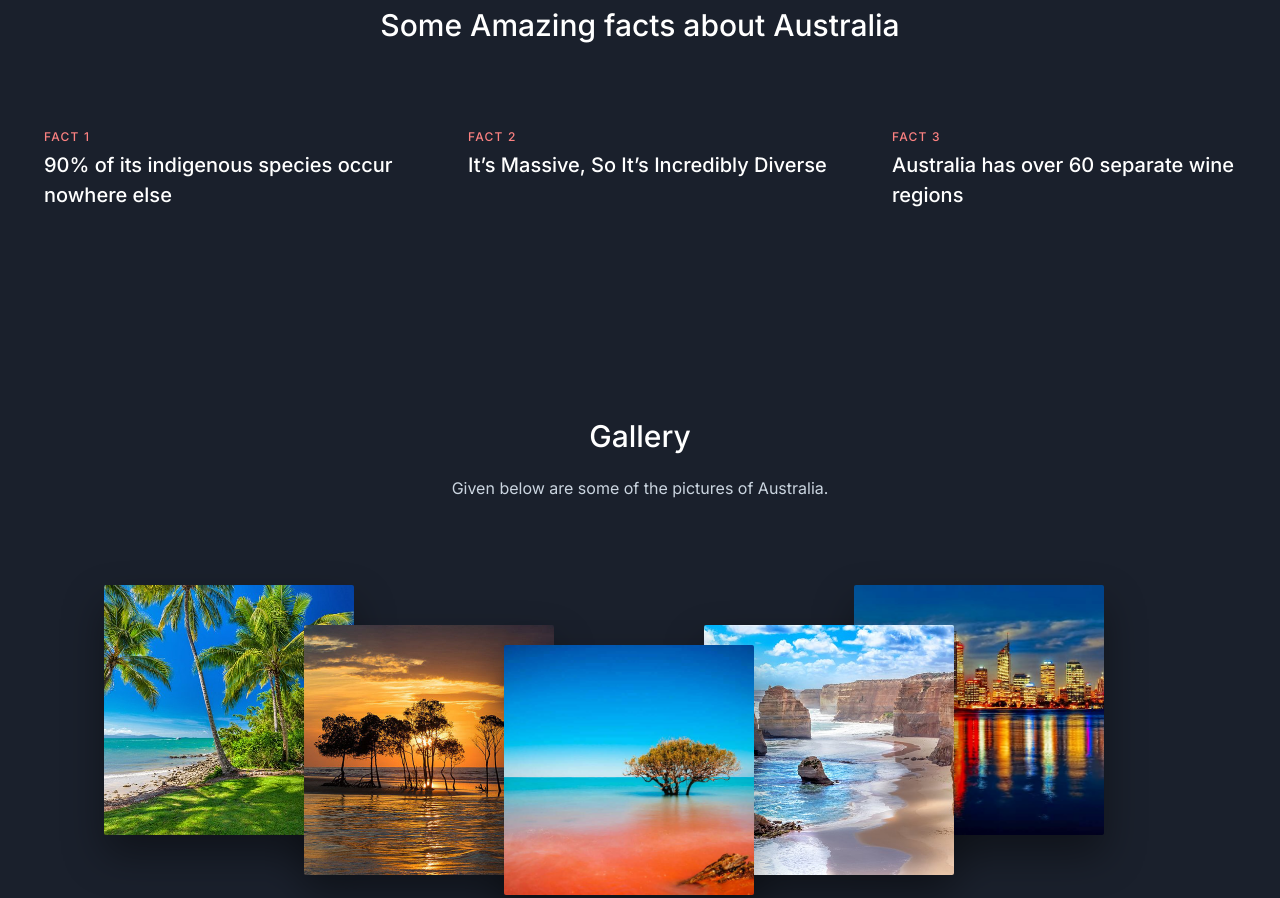
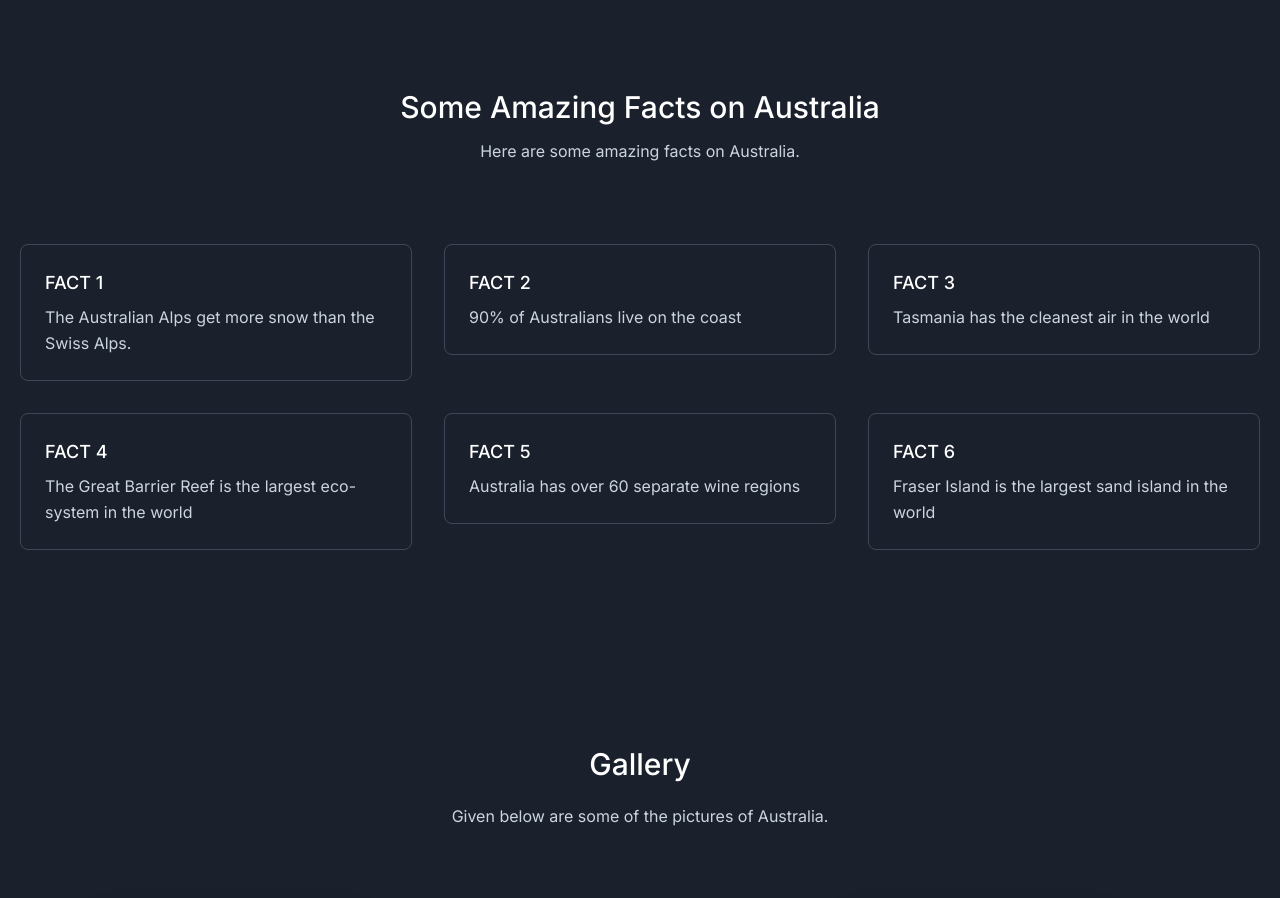
Before and after one commit to TheCoolGDev/australia-html-site, a plain HTML site: page index.html in a window 1280 px wide. Shown: the part 2513-3411 px from the top of the page. Drawn offline with nearby package versions, Linux system fonts and the light colour scheme.

Commit message:
Add images

```diff
--- a/index.html
+++ b/index.html
@@ -126,58 +126,20 @@
             </div>
          </section>
          <section id="culture" class="text-gray-400 bg-gray-900 body-font">
-            <div class="container px-5 py-24 mx-auto">
-               <div class="text-center mb-20">
-                  <h1 class="sm:text-3xl text-2xl font-medium title-font text-white mb-4">Culture Of People In Australia (NOT DONE)</h1>
-                  <p class="text-base leading-relaxed xl:w-2/4 lg:w-3/4 mx-auto text-gray-400 text-opacity-80">There is a bit of lifestyle difference betweeen Australia and Nepal.</p>
-                  <div class="flex mt-6 justify-center">
-                     <div class="w-16 h-1 rounded-full bg-red-500 inline-flex"></div>
-                  </div>
-               </div>
-               <div class="flex flex-wrap sm:-m-4 -mx-4 -mb-10 -mt-4 md:space-y-0 space-y-6">
-                  <div class="p-4 md:w-1/3 flex flex-col text-center items-center">
-                     <div class="w-20 h-20 inline-flex items-center justify-center rounded-full bg-gray-800 text-red-400 mb-5 flex-shrink-0">
-                        <svg fill="none" stroke="currentColor" stroke-linecap="round" stroke-linejoin="round" stroke-width="2" class="w-10 h-10" viewBox="0 0 24 24">
-                           <path d="M22 12h-4l-3 9L9 3l-3 9H2"></path>
-                        </svg>
-                     </div>
-                     <div class="flex-grow">
-                        <h2 class="text-white text-lg title-font font-medium mb-3">They are quite casual and informal</h2>
-                        <p class="leading-relaxed text-base">Australians are quite casual and informal. For example, most Australian students refer to their lecturers and tutors by their first names.</p>
-                     </div>
-                  </div>
-                  <div class="p-4 md:w-1/3 flex flex-col text-center items-center">
-                     <div class="w-20 h-20 inline-flex items-center justify-center rounded-full bg-gray-800 text-red-400 mb-5 flex-shrink-0">
-                        <svg fill="none" stroke="currentColor" stroke-linecap="round" stroke-linejoin="round" stroke-width="2" class="w-10 h-10" viewBox="0 0 24 24">
-                           <circle cx="6" cy="6" r="3"></circle>
-                           <circle cx="6" cy="18" r="3"></circle>
-                           <path d="M20 4L8.12 15.88M14.47 14.48L20 20M8.12 8.12L12 12"></path>
-                        </svg>
-                     </div>
-                     <div class="flex-grow">
-                        <h2 class="text-white text-lg title-font font-medium mb-3">They expect everyone to be treated equally.
-                        </h2>
-                        <p class="leading-relaxed text-base">Australians expect everyone to be treated equally. It is customary to thank shop assistants and other service staff when they assist you.
-                        </p>
-                     </div>
-                  </div>
-                  <div class="p-4 md:w-1/3 flex flex-col text-center items-center">
-                     <div class="w-20 h-20 inline-flex items-center justify-center rounded-full bg-gray-800 text-red-400 mb-5 flex-shrink-0">
-                        <svg fill="none" stroke="currentColor" stroke-linecap="round" stroke-linejoin="round" stroke-width="2" class="w-10 h-10" viewBox="0 0 24 24">
-                           <path d="M20 21v-2a4 4 0 00-4-4H8a4 4 0 00-4 4v2"></path>
-                           <circle cx="12" cy="7" r="4"></circle>
-                        </svg>
-                     </div>
-                     <div class="flex-grow">
-                        <h2 class="text-white text-lg title-font font-medium mb-3">They are very excited in sports.</h2>
-                        <p class="leading-relaxed text-base">The Australian sporting culture has been passed through generations, making for a population deeply invested in cricket, rugby, Australian Rules Football, soccer, tennis and more.
-                        </p>
-                     </div>
-                  </div>
-               </div>
+            <div class="container mx-auto flex px-5 py-24 items-center justify-center flex-col">
+              <img class="lg:w-2/6 md:w-3/6 w-5/6 mb-10 object-cover object-center rounded" alt="hero" src="/img/aussie_guys.jpg">
+              <div class="text-center lg:w-2/3 w-full">
+                <h1 class="title-font sm:text-4xl text-3xl mb-4 font-medium text-white">Culture in Australia</h1>
+                <p class="leading-relaxed mb-8">Australia is a vibrant, multicultural country. We are home to the world's oldest continuous cultures, as well as Australians who identify with more than 270 ancestries. Since 1945, almost seven million people have migrated to Australia. This rich, cultural diversity is one of their greatest strengths. <br><br><br> The population of Australia is a mixed population. Aborigines migrated about 30,000 years ago from South-east Asia is now in the minority- only about 1%. Their life style is typically distinct. They have preserved their rich culture. The ‘White Australia Policy’ is no more. In the recent past people from non-European nations also came as immigrants. They have highly modernized living standard. Out of total 22.5 million Australian populations, more than 92% live in cities concentrated mainly on the coasts in the south-west and south-east, including the ones in Tasmania. In this sense, Australia is the world’s most urbanized country.
+               </p>
+                <!-- <div class="flex justify-center">
+                  <button class="inline-flex text-white bg-red-500 border-0 py-2 px-6 focus:outline-none hover:bg-red-600 rounded text-lg">Button</button>
+                  <button class="ml-4 inline-flex text-gray-400 bg-gray-800 border-0 py-2 px-6 focus:outline-none hover:bg-gray-700 hover:text-white rounded text-lg">Button</button>
+                </div> -->
+              </div>
             </div>
-         </section>
-         <section id="stats" class="text-gray-400 bg-gray-900 body-font">
+          </section>
+                    <section id="stats" class="text-gray-400 bg-gray-900 body-font">
             <div class="container px-5 py-24 mx-auto">
                <div class="flex flex-col text-center w-full mb-20">
                   <h1 class="sm:text-3xl text-2xl font-medium title-font mb-4 text-white">Some Statistics Of Australia</h1>
@@ -228,44 +190,94 @@
          </section>
 
 
-         <section id="facts" class="text-gray-400 bg-gray-900 body-font" style="margin-top: 80px;">
-
+         <section id="facts" class="text-gray-400 body-font bg-gray-900">
             <div class="container px-5 py-24 mx-auto">
-               <h1 class="sm:text-3xl text-2xl font-medium title-font text-center text-white mb-20">Some Amazing facts about Australia</h1>
-              <div class="flex flex-wrap -mx-4 -my-8">
-                <div class="py-8 px-4 lg:w-1/3">
-                  <div class="h-full flex items-start">
-                    <div class="flex-grow pl-6">
-                      <h2 class="tracking-widest text-xs title-font font-medium text-red-400 mb-1">FACT 1</h2>
-                      <h1 class="title-font text-xl font-medium text-white mb-3">90% of its indigenous species occur nowhere else</h1>
-                      <!-- <p class="leading-relaxed mb-5">Photo booth fam kinfolk cold-pressed sriracha leggings jianbing microdosing tousled waistcoat.</p> -->
-                    </div>
+              <div class="flex flex-wrap w-full mb-20 flex-col items-center text-center">
+                <h1 class="sm:text-3xl text-2xl font-medium title-font mb-2 text-white">Some Amazing Facts on Australia</h1>
+                <p class="lg:w-1/2 w-full leading-relaxed text-opacity-80">Here are some amazing facts on Australia.</p>
+              </div>
+              <div class="flex flex-wrap -m-4">
+                <div class="xl:w-1/3 md:w-1/2 p-4">
+                  <div class="border border-gray-700 border-opacity-75 p-6 rounded-lg">
+                    <!-- <div class="w-10 h-10 inline-flex items-center justify-center rounded-full bg-gray-800 text-red-400 mb-4">
+                      <svg fill="none" stroke="currentColor" stroke-linecap="round" stroke-linejoin="round" stroke-width="2" class="w-6 h-6" viewBox="0 0 24 24">
+                        <path d="M22 12h-4l-3 9L9 3l-3 9H2"></path>
+                      </svg>
+                    </div> -->
+                    <h2 class="text-lg text-white font-medium title-font mb-2">FACT 1</h2>
+                    <p class="leading-relaxed text-base">The Australian Alps get more snow than the Swiss Alps.
+                  </p>
                   </div>
                 </div>
-                <div class="py-8 px-4 lg:w-1/3">
-                  <div class="h-full flex items-start">
-                    <div class="flex-grow pl-6">
-                      <h2 class="tracking-widest text-xs title-font font-medium text-red-400 mb-1">FACT 2</h2>
-                      <h1 class="title-font text-xl font-medium text-white mb-3">It’s Massive, So It’s Incredibly Diverse</h1>
-                      <!-- <p class="leading-relaxed mb-5">Photo booth fam kinfolk cold-pressed sriracha leggings jianbing microdosing tousled waistcoat.</p> -->
-
-                    </div>
+                <div class="xl:w-1/3 md:w-1/2 p-4">
+                  <div class="border border-gray-700 border-opacity-75 p-6 rounded-lg">
+                    <!-- <div class="w-10 h-10 inline-flex items-center justify-center rounded-full bg-gray-800 text-red-400 mb-4">
+                      <svg fill="none" stroke="currentColor" stroke-linecap="round" stroke-linejoin="round" stroke-width="2" class="w-6 h-6" viewBox="0 0 24 24">
+                        <circle cx="6" cy="6" r="3"></circle>
+                        <circle cx="6" cy="18" r="3"></circle>
+                        <path d="M20 4L8.12 15.88M14.47 14.48L20 20M8.12 8.12L12 12"></path>
+                      </svg>
+                    </div> -->
+                    <h2 class="text-lg text-white font-medium title-font mb-2">FACT 2</h2>
+                    <p class="leading-relaxed text-base">90% of Australians live on the coast
+                  </p>
                   </div>
                 </div>
-                <div class="py-8 px-4 lg:w-1/3">
-                  <div class="h-full flex items-start">
-                    <div class="flex-grow pl-6">
-                      <h2 class="tracking-widest text-xs title-font font-medium text-red-400 mb-1">FACT 3</h2>
-                      <h1 class="title-font text-xl font-medium text-white mb-3">Australia has over 60 separate wine regions</h1>
-                      <!-- <p class="leading-relaxed mb-5">Photo booth fam kinfolk cold-pressed sriracha leggings jianbing microdosing tousled waistcoat.</p> -->
-                    </div>
+                <div class="xl:w-1/3 md:w-1/2 p-4">
+                  <div class="border border-gray-700 border-opacity-75 p-6 rounded-lg">
+                    <!-- <div class="w-10 h-10 inline-flex items-center justify-center rounded-full bg-gray-800 text-red-400 mb-4">
+                      <svg fill="none" stroke="currentColor" stroke-linecap="round" stroke-linejoin="round" stroke-width="2" class="w-6 h-6" viewBox="0 0 24 24">
+                        <path d="M20 21v-2a4 4 0 00-4-4H8a4 4 0 00-4 4v2"></path>
+                        <circle cx="12" cy="7" r="4"></circle>
+                      </svg>
+                    </div> -->
+                    <h2 class="text-lg text-white font-medium title-font mb-2">FACT 3</h2>
+                    <p class="leading-relaxed text-base">Tasmania has the cleanest air in the world
+                  </p>
+                  </div>
+                </div>
+                <div class="xl:w-1/3 md:w-1/2 p-4">
+                  <div class="border border-gray-700 border-opacity-75 p-6 rounded-lg">
+                    <!-- <div class="w-10 h-10 inline-flex items-center justify-center rounded-full bg-gray-800 text-red-400 mb-4">
+                      <svg fill="none" stroke="currentColor" stroke-linecap="round" stroke-linejoin="round" stroke-width="2" class="w-6 h-6" viewBox="0 0 24 24">
+                        <path d="M4 15s1-1 4-1 5 2 8 2 4-1 4-1V3s-1 1-4 1-5-2-8-2-4 1-4 1zM4 22v-7"></path>
+                      </svg>
+                    </div> -->
+                    <h2 class="text-lg text-white font-medium title-font mb-2">FACT 4</h2>
+                    <p class="leading-relaxed text-base">The Great Barrier Reef is the largest eco-system in the world
+                  </p>
+                  </div>
+                </div>
+                <div class="xl:w-1/3 md:w-1/2 p-4">
+                  <div class="border border-gray-700 border-opacity-75 p-6 rounded-lg">
+                    <!-- <div class="w-10 h-10 inline-flex items-center justify-center rounded-full bg-gray-800 text-red-400 mb-4">
+                      <svg fill="none" stroke="currentColor" stroke-linecap="round" stroke-linejoin="round" stroke-width="2" class="w-6 h-6" viewBox="0 0 24 24">
+                        <path d="M21 12.79A9 9 0 1111.21 3 7 7 0 0021 12.79z"></path>
+                      </svg>
+                    </div> -->
+                    <h2 class="text-lg text-white font-medium title-font mb-2">FACT 5</h2>
+                    <p class="leading-relaxed text-base">Australia has over 60 separate wine regions
+                  </p>
+                  </div>
+                </div>
+                <div class="xl:w-1/3 md:w-1/2 p-4">
+                  <div class="border border-gray-700 border-opacity-75 p-6 rounded-lg">
+                    <!-- <div class="w-10 h-10 inline-flex items-center justify-center rounded-full bg-gray-800 text-red-400 mb-4">
+                      <svg fill="none" stroke="currentColor" stroke-linecap="round" stroke-linejoin="round" stroke-width="2" class="w-6 h-6" viewBox="0 0 24 24">
+                        <path d="M12 22s8-4 8-10V5l-8-3-8 3v7c0 6 8 10 8 10z"></path>
+                      </svg>
+                    </div> -->
+                    <h2 class="text-lg text-white font-medium title-font mb-2">FACT 6</h2>
+                    <p class="leading-relaxed text-base">Fraser Island is the largest sand island in the world
+                  </p>
                   </div>
                 </div>
               </div>
+              <!-- <button class="flex mx-auto mt-16 text-white bg-red-500 border-0 py-2 px-8 focus:outline-none hover:bg-red-600 rounded text-lg">Button</button> -->
             </div>
           </section>
 
-         <section id="gallery" class="text-gray-400 bg-gray-900 body-font">
+          <section id="gallery" class="text-gray-400 bg-gray-900 body-font">
             <div class="container px-5 py-24 mx-auto">
                <div class="flex flex-col text-center w-full mb-20">
                   <h1 class="sm:text-3xl text-2xl font-medium title-font mb-4 text-white">Gallery</h1>
@@ -274,7 +286,7 @@
                      <div class="b" id="photos">
                         <div class="gallery" style="margin-left: 100px; margin-top: 100px; margin-bottom: 100px;">
                            <img
-                              src="./img/australia-beautiful-places-port-douglas.jpg"
+                              src="./img/aussie.jpeg"
                               class="gallery__photo gallery__photo--p1"
                               alt=""
                               />
@@ -289,12 +301,12 @@
                               alt=""
                               />
                            <img
-                              src="./img/j.jpg"
+                              src="./img/sydney.jpeg"
                               class="gallery__photo gallery__photo--p4"
                               alt=""
                               />
                            <img
-                              src="./img/k.jpg"
+                              src="/img/australia-beautiful-places-port-douglas.jpg"
                               class="gallery__photo gallery__photo--p5"
                               alt=""
                               />
```
Also changed, not shown: img/aussie.jpeg (added), img/aussie_guys.jpg (added), img/sydney.jpeg (added).
